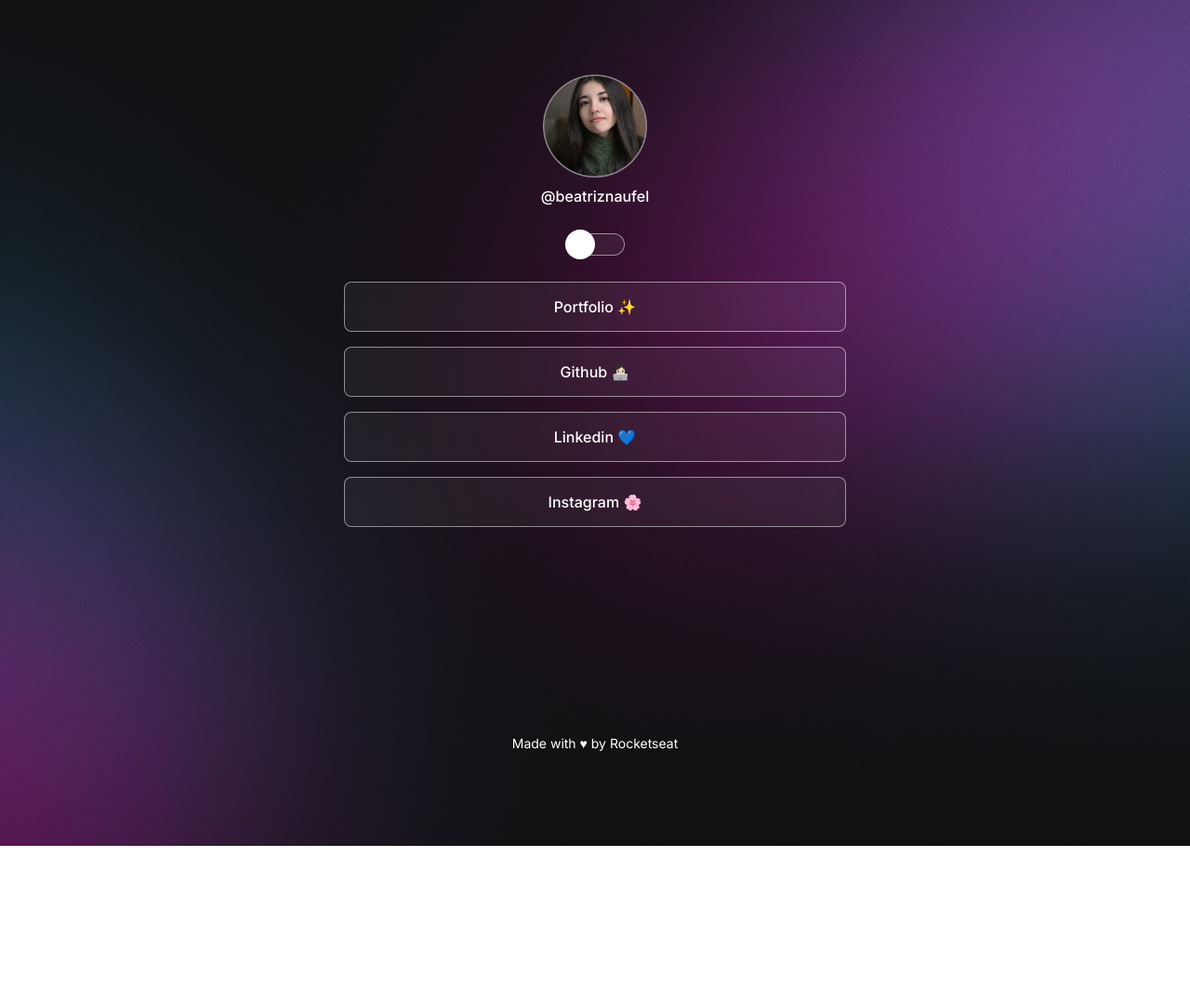
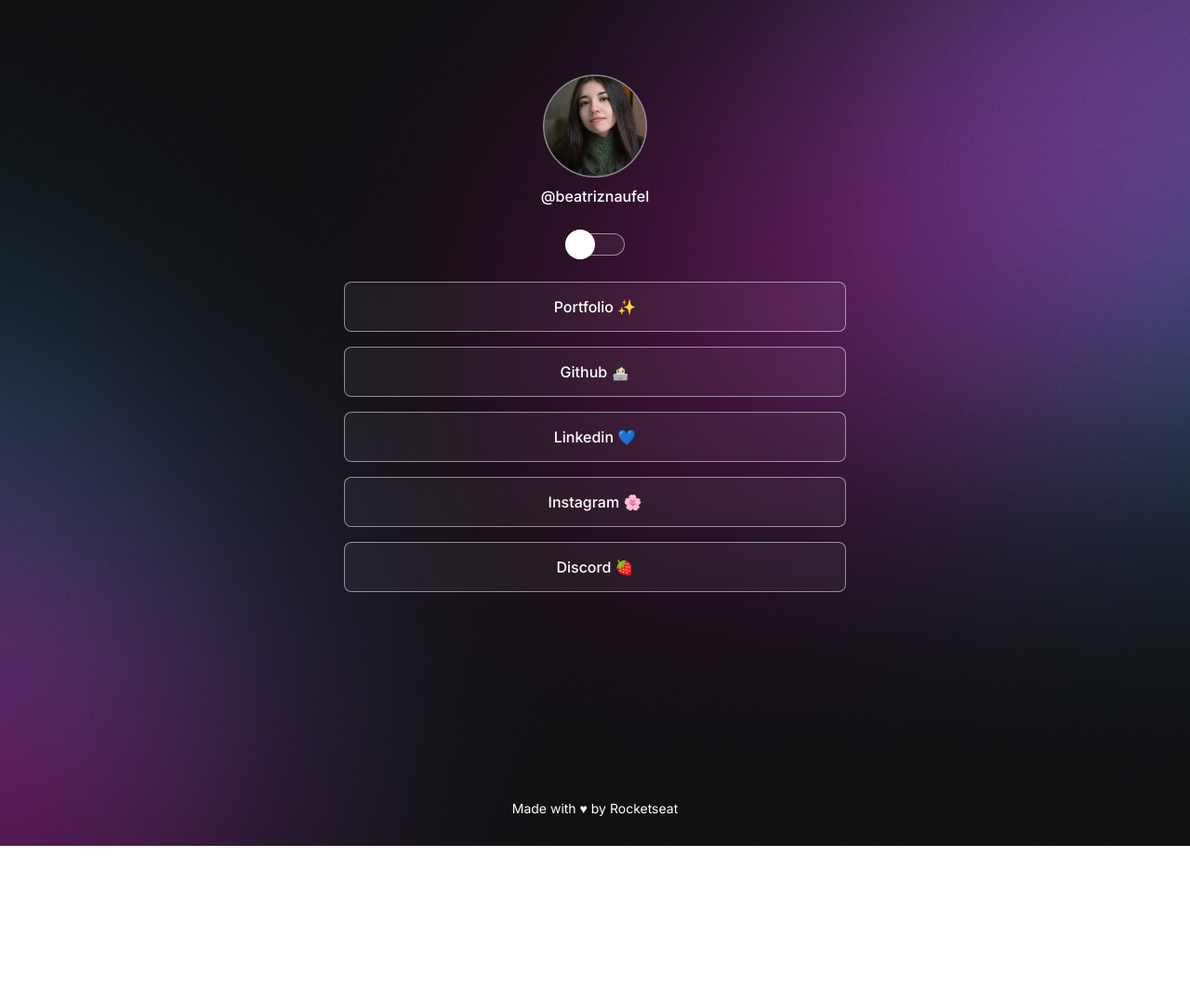
Before and after one commit to beatriznaufel/devlinks, a plain HTML site: page index.html in a window 1280 px wide. Shown: the whole page at 93% size. Before the commit the page ends 1008 px from the top, so only its background shows below. Drawn offline with Linux system fonts and the light colour scheme.

Commit message:
Add discord link

```diff
--- a/index.html
+++ b/index.html
@@ -31,6 +31,7 @@
       <li><a href="https://github.com/beatriznaufel" target="blank">Github 👩🏻‍💻</a></li>
       <li><a href="https://www.linkedin.com/in/maria-beatriz-carvalho/" target="blank">Linkedin 💙</a></li>
       <li><a href="https://www.instagram.com/beatriznaufel/" target="blank">Instagram 🌸</a></li>
+      <li><a href="https://discord.com/users/726634826441949216" target="blank">Discord 🍓</a></li>
     </ul>
 
     <footer>
```
